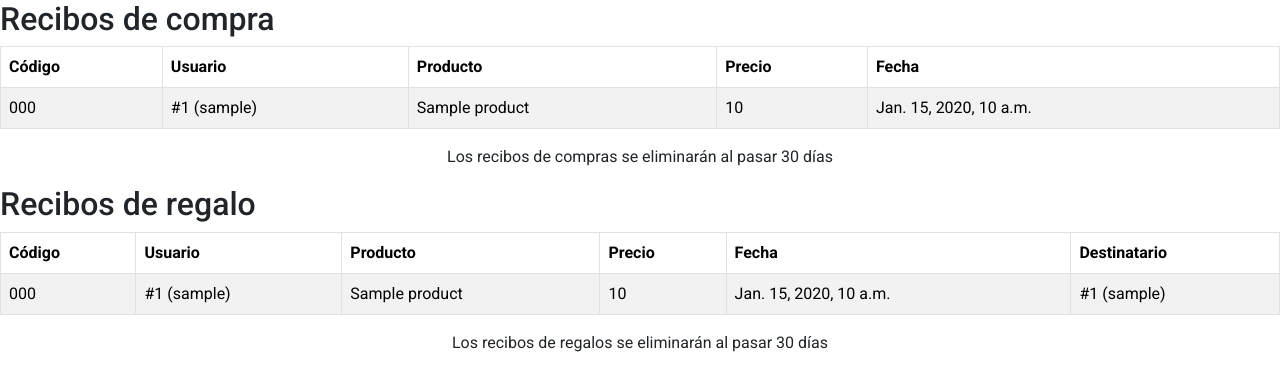
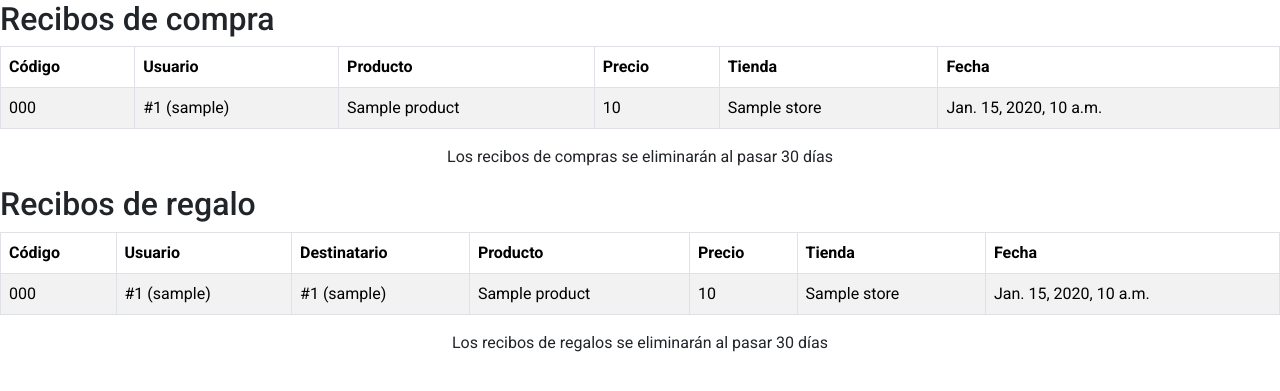
Before and after one commit to oliveA3/Diagon-Alley, a Django app: template apps/dashboards/templates/shopkeeper/purchase_gift_list.html in a window 1280 px wide. Shown: the part 84-475 px from the top of the page. Run offline with Django 5.2, Linux system fonts and the light colour scheme; the template is opened without the code that fills it: most values are stand-ins (such as "Sample title", 1, 10 or a date in 2020).

Commit message:
Arreglos al dashboard de tiendas

```diff
--- a/apps/dashboards/templates/shopkeeper/purchase_gift_list.html
+++ b/apps/dashboards/templates/shopkeeper/purchase_gift_list.html
@@ -22,6 +22,7 @@
                     <th>Usuario</th>
                     <th>Producto</th>
                     <th>Precio</th>
+                    <th>Tienda</th>
                     <th>Fecha</th>
                 </tr>
             </thead>
@@ -33,6 +34,7 @@
                     <td>#{{ r.user.pk }} ({{ r.user.username }})</td>
                     <td>{% if r.product %}{{ r.product.name }}{% else %}—{% endif %}</td>
                     <td>{{ r.price }}</td>
+                    <td>{% if r.product %}{{ r.product.store }}{% else %}—{% endif %}</td>
                     <td>{{ r.created_at }}</td>
                 </tr>
                 {% empty %}
@@ -57,10 +59,11 @@
                 <tr>
                     <th>Código</th>
                     <th>Usuario</th>
+                    <th>Destinatario</th>
                     <th>Producto</th>
                     <th>Precio</th>
+                    <th>Tienda</th>
                     <th>Fecha</th>
-                    <th>Destinatario</th>
                 </tr>
             </thead>
 
@@ -69,10 +72,11 @@
                 <tr>
                     <td>{{ r.code }}</td>
                     <td>#{{ r.user.pk }} ({{ r.user.username }})</td>
+                    <td>#{{ r.receiver.pk }} ({{ r.receiver.username }})</td>
                     <td>{% if r.product %}{{ r.product.name }}{% else %}—{% endif %}</td>
                     <td>{{ r.price }}</td>
+                    <td>{% if r.product %}{{ r.product.store }}{% else %}—{% endif %}</td>
                     <td>{{ r.created_at }}</td>
-                    <td>#{{ r.receiver.pk }} ({{ r.receiver.username }})</td>
                 </tr>
                 {% empty %}
                 <tr>
--- a/apps/stores/admin.py
+++ b/apps/stores/admin.py
@@ -12,7 +12,7 @@ class ProductAdmin(admin.ModelAdmin):
             WarehouseItem.objects.create(
                 product=obj,
                 store=obj.store,
-                stock=None,          # puedes inicializar stock en 0 o lo que quieras
+                stock=None,
                 available=True
             )
 
```
